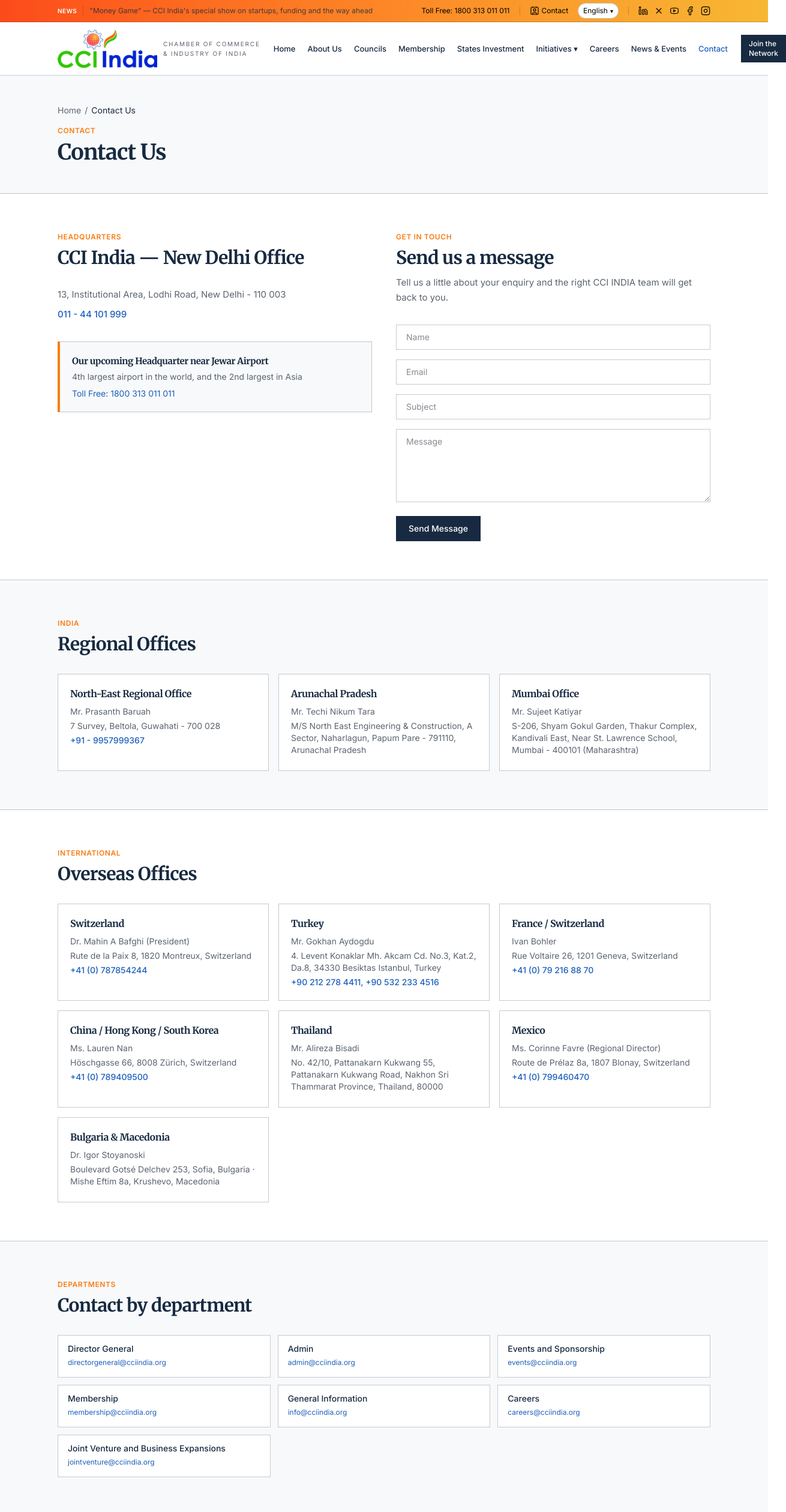
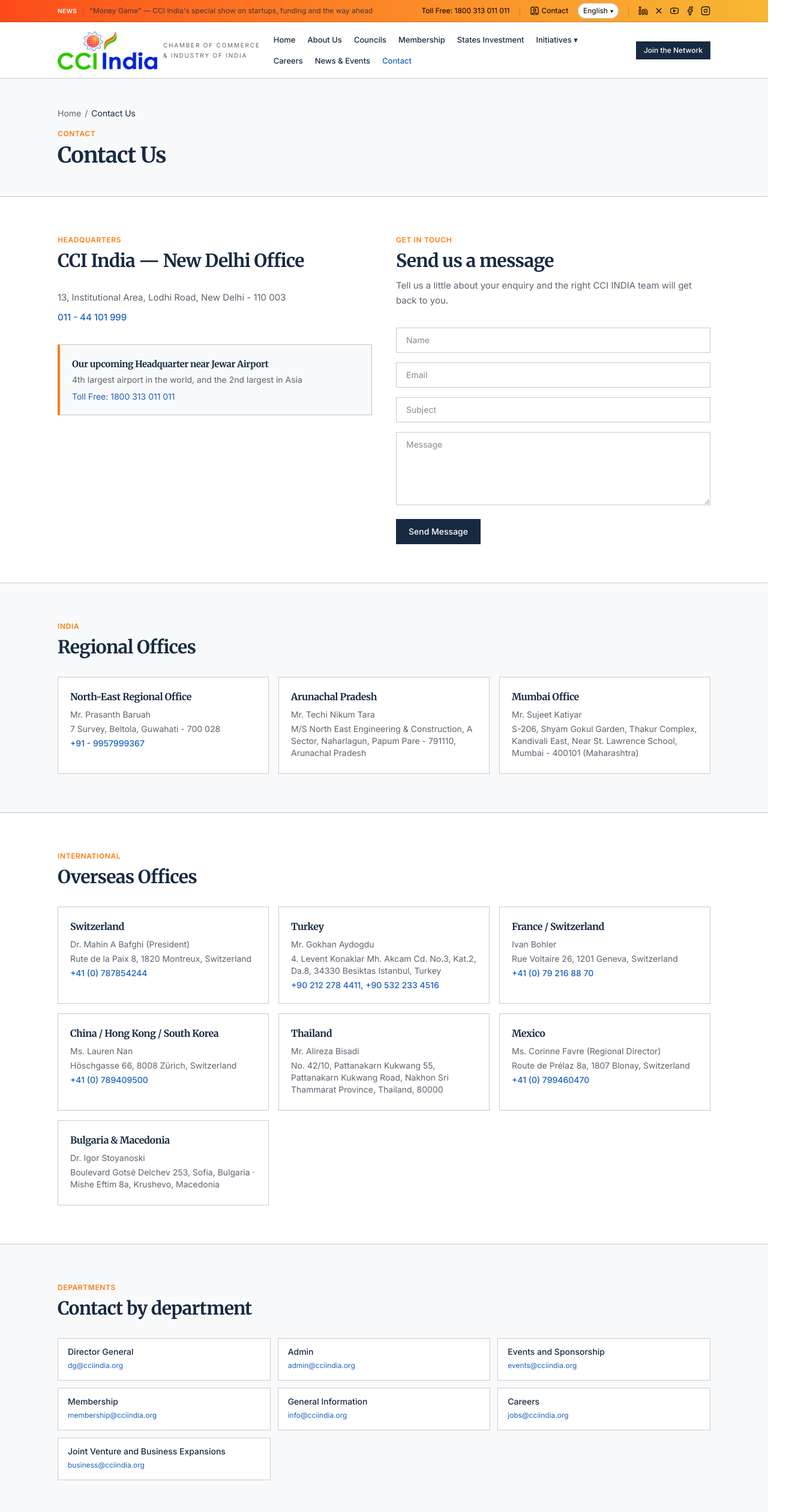
Before and after one commit to cci-arnav/CCI-INDIA-WEBSITE, a React (Vite) app: page /contact in a window 1280 px wide. Shown: the top 2520 px of the page at 60% size, 1310 px wide, since content can reach past the window. Built offline with nearby package versions, Linux system fonts and the light colour scheme.

Commit message:
Update contact emails and enhance language options in JSON files; improve Navbar and TopUtilityBar layout

```diff
--- a/content/contact.json
+++ b/content/contact.json
@@ -73,13 +73,13 @@
     }
   ],
   "departments": [
-    { "name": "Director General", "email": "directorgeneral@cciindia.org" },
+    { "name": "Director General", "email": "dg@cciindia.org" },
     { "name": "Admin", "email": "admin@cciindia.org" },
     { "name": "Events and Sponsorship", "email": "events@cciindia.org" },
     { "name": "Membership", "email": "membership@cciindia.org" },
     { "name": "General Information", "email": "info@cciindia.org" },
-    { "name": "Careers", "email": "careers@cciindia.org" },
-    { "name": "Joint Venture and Business Expansions", "email": "jointventure@cciindia.org" }
+    { "name": "Careers", "email": "jobs@cciindia.org" },
+    { "name": "Joint Venture and Business Expansions", "email": "business@cciindia.org" }
   ],
   "form": {
     "eyebrow": "Get in Touch",
--- a/content/home.json
+++ b/content/home.json
@@ -170,7 +170,22 @@
         "href": "/events"
       }
     ],
-    "languages": ["English"],
+    "languages": [
+      "English",
+      "Hindi",
+      "Urdu",
+      "Tamil",
+      "Marathi",
+      "Bengali",
+      "Malayalam",
+      "Gujarati",
+      "Telugu",
+      "Kannada",
+      "Odia",
+      "Punjabi",
+      "Assamese",
+      "Manipuri"
+    ],
     "social": [
       { "label": "LinkedIn", "href": "https://www.linkedin.com/company/cci-india-chamber-of-commerce-industry-of-india/", "icon": "linkedin" },
       { "label": "Twitter", "href": "https://twitter.com/cciindia", "icon": "twitter" },
--- a/src/components/layout/Navbar.jsx
+++ b/src/components/layout/Navbar.jsx
@@ -37,7 +37,7 @@
   }
 
   return (
-    <header className="border-b border-border bg-white sticky top-0 z-50">
+    <header className="sticky top-9 z-40 border-b border-border bg-white">
       <div className="container-main flex items-center justify-between gap-3 py-3">
         <Link to="/" className="flex shrink-0 items-center gap-2.5">
           <img
@@ -52,7 +52,7 @@
           </span>
         </Link>
 
-        <nav className="hidden items-center gap-0.3 text-sm font-bold lg:flex whitespace-nowrap">
+        <nav className="hidden items-center gap-0.3 text-sm font-bold lg:flex lg:flex-wrap lg:items-center lg:flex-1">
           {NAV_ITEMS.map((item) =>
             item.children ? (
               <div
@@ -97,8 +97,8 @@
           )}
         </nav>
 
-        <div className="hidden lg:block">
-          <Button to="/membership" variant="primary" size="sm">
+        <div className="hidden lg:block lg:ml-4 flex-shrink-0">
+          <Button to="/membership" variant="primary" size="sm" className="whitespace-nowrap">
             Join the Network
           </Button>
         </div>
--- a/src/components/layout/TopUtilityBar.jsx
+++ b/src/components/layout/TopUtilityBar.jsx
@@ -71,7 +71,7 @@
   }, [langOpen])
 
   return (
-    <div className="border-b border-border bg-gradient-to-r from-[#fc4a1a] to-[#f7b733] text-muted-fg">
+    <div className="sticky top-0 z-50 border-b border-border bg-gradient-to-r from-[#fc4a1a] to-[#f7b733] text-muted-fg">
       <div className="container-main flex h-9 items-center justify-between gap-4">
         <div className="flex min-w-0 flex-1 items-center gap-2.5 pr-4">
           <span className="hidden shrink-0 border-r border-border pr-2.5 text-[10px] font-semibold uppercase tracking-wider text-white sm:inline">
@@ -109,7 +109,7 @@
             {langOpen && (
               <ul
                 role="listbox"
-                className="absolute right-0 top-full z-50 mt-0.5 min-w-[6rem] border border-border bg-white py-1 shadow-sm"
+                className="absolute right-0 top-full z-50 mt-0.5 min-w-[6rem] max-h-64 overflow-y-auto border border-border bg-white py-1 shadow-sm"
               >
                 {utilityBar.languages.map((lang) => (
                   <li key={lang} role="option" aria-selected={lang === utilityBar.languages[0]}>
```
